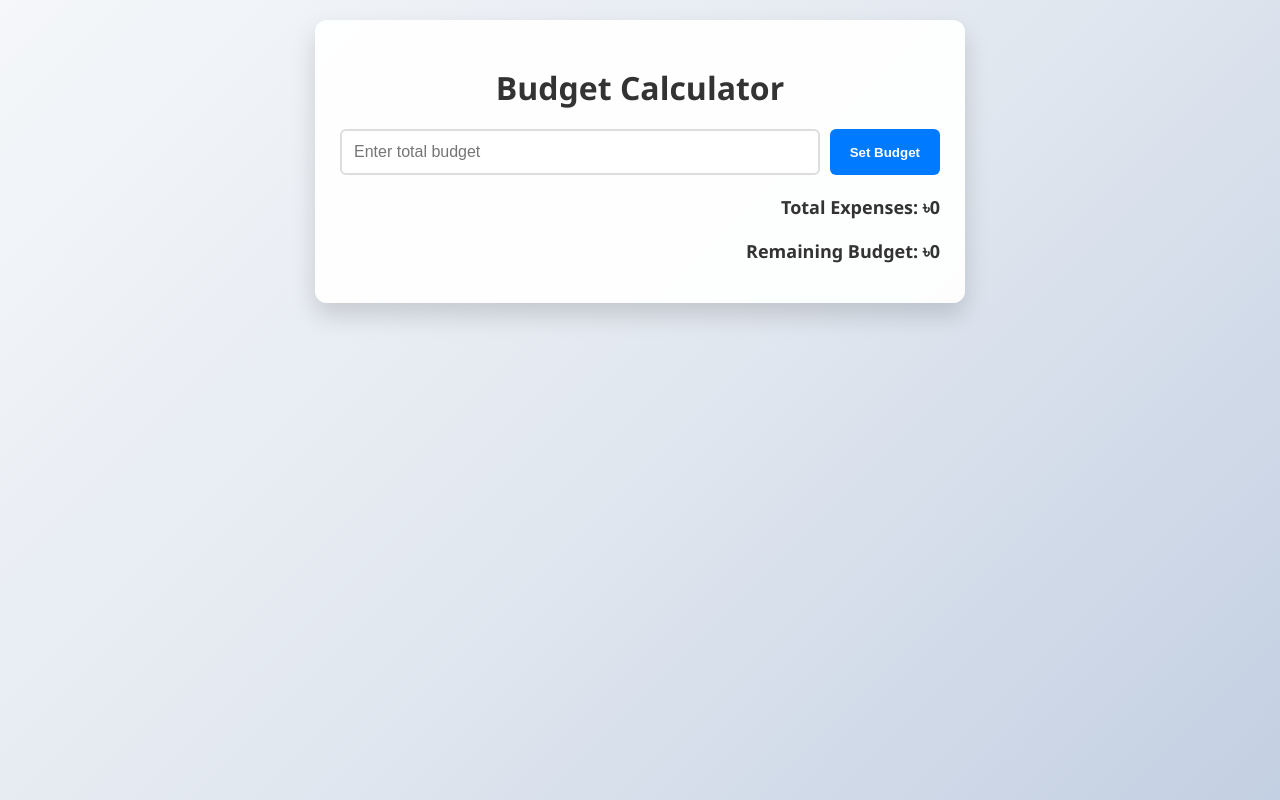
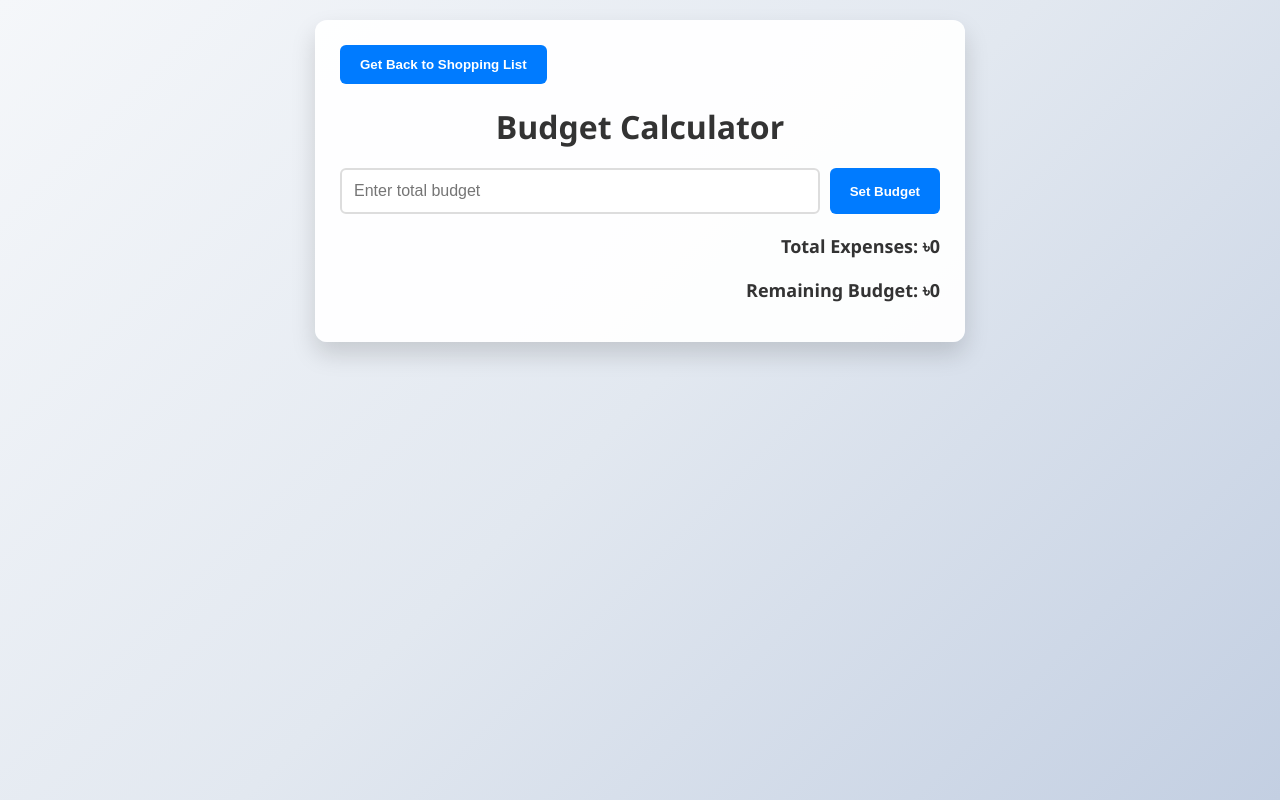
Before and after one commit to mehedi-nym/Shopping-List, a plain HTML site: page budget.html in a window 1280 px wide. Drawn offline with Linux system fonts and the light colour scheme.

Commit message:
Back Button for Shopping list added

```diff
--- a/budget.html
+++ b/budget.html
@@ -7,7 +7,9 @@
   <link rel="stylesheet" href="styles.css" />
 </head>
 <body>
+
   <div class="container">
+    <button href="/index.html">Get Back to Shopping List</button>
     <h1>Budget Calculator</h1>
 
     <form id="budget-form">
```
